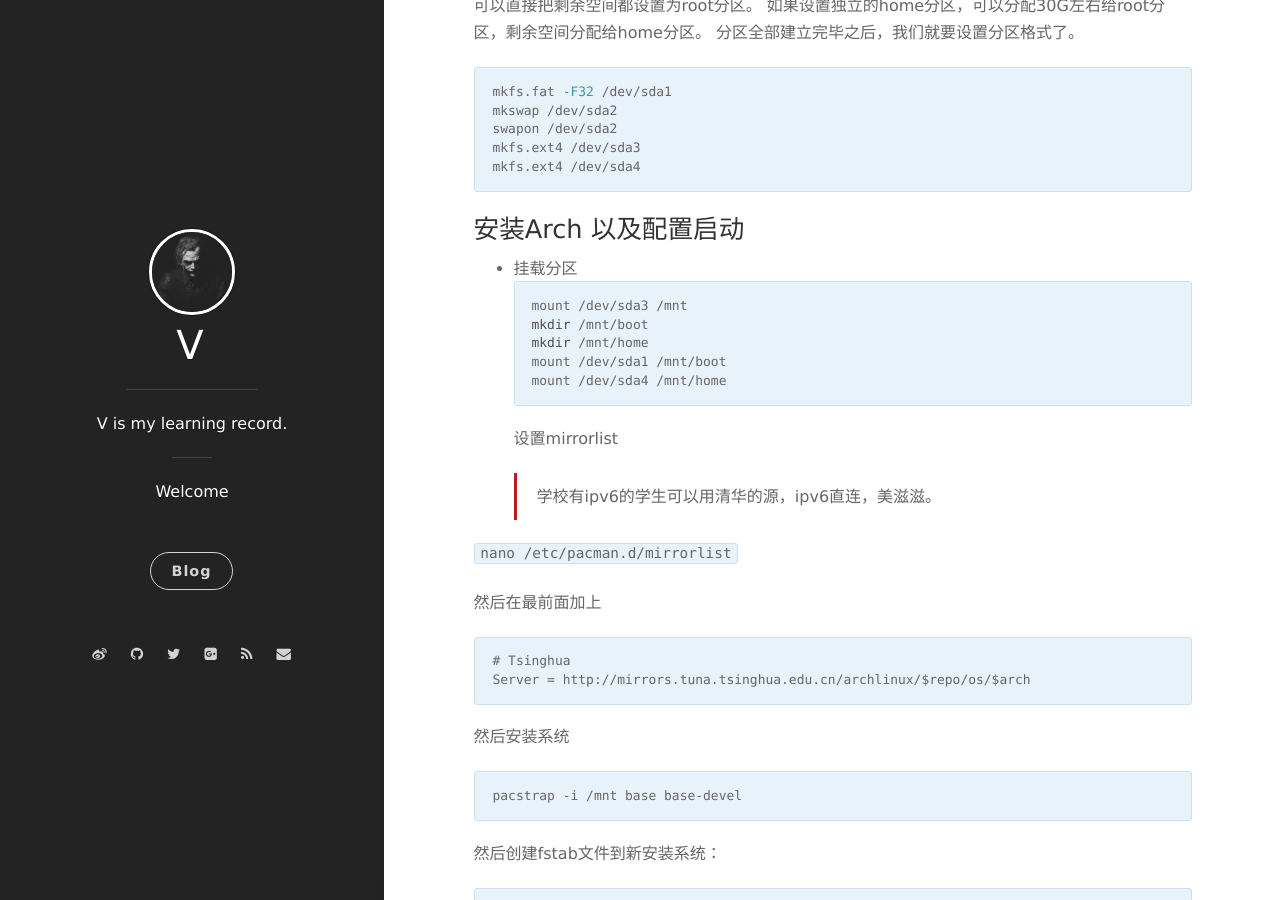
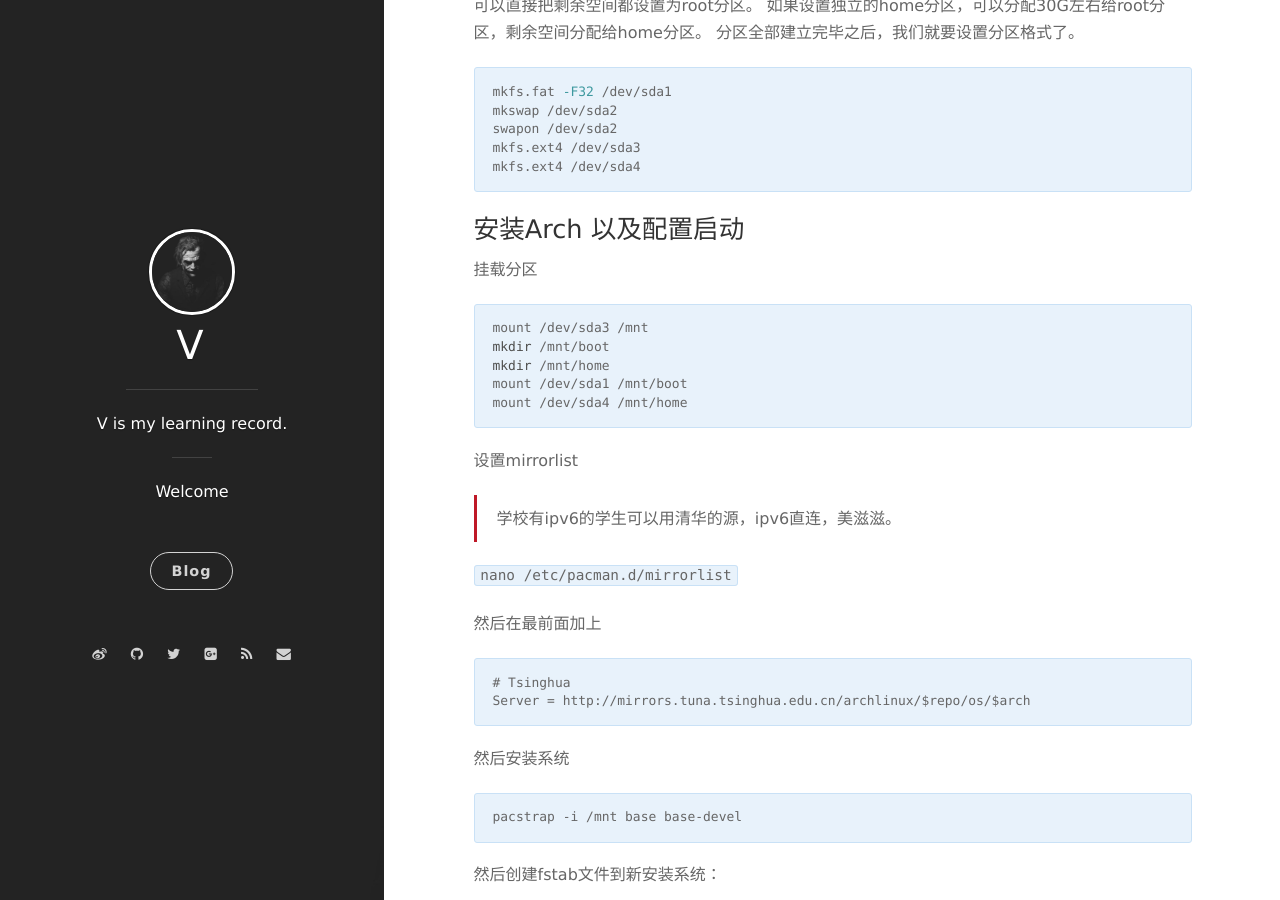
Before and after one commit to mrcwl/bryceyang.github.io, a Jekyll site: the page built from _posts/2017-05-24-Arch-Linux安装过程整理.markdown, in a window 1280 px wide and 900 px high, scrolled down 2203 px. Built offline with Jekyll 4.4.1, drawn with Linux system fonts in a browser that asks for light colours; nearby versions of some CDN libraries; comment, search, counter and statistics services are not loaded.

Commit message:
enrich contents

````diff
--- a/_posts/2017-05-24-Arch-Linux安装过程整理.markdown
+++ b/_posts/2017-05-24-Arch-Linux安装过程整理.markdown
@@ -109,7 +109,8 @@ mkfs.ext4 /dev/sda4
 
 ### 安装Arch 以及配置启动
 
-- 挂载分区
+挂载分区
+
 ```shell
 mount /dev/sda3 /mnt
 mkdir /mnt/boot
@@ -117,7 +118,9 @@ mkdir /mnt/home
 mount /dev/sda1 /mnt/boot
 mount /dev/sda4 /mnt/home
 ```
+
 设置mirrorlist
+
 >学校有ipv6的学生可以用清华的源，ipv6直连，美滋滋。
 
 `nano /etc/pacman.d/mirrorlist`
````
